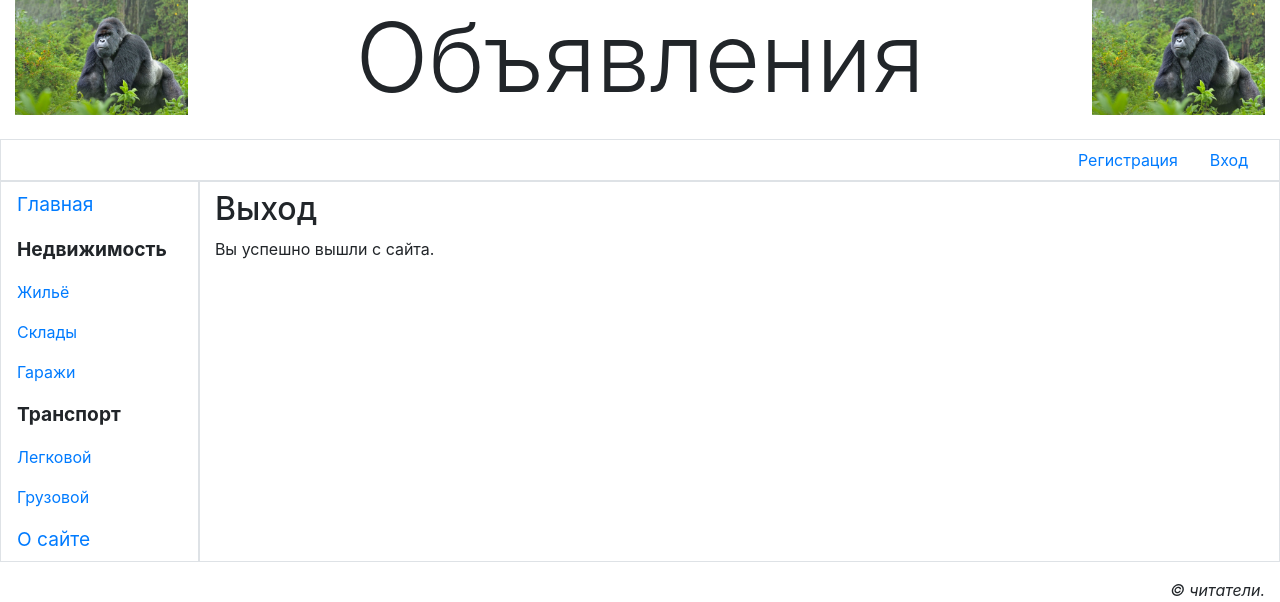
After one commit to rsbtv/DjangoBboard, a Django app: template main/templates/main/logout.html in a window 1280 px wide. The commit adds this page. Shown: the top 602 px of the page. Run offline with Django 5.2, Linux system fonts and the light colour scheme; the template is opened without the code that fills it, so the values that code supplies are empty; some libraries are stand-ins or nearby versions.

Commit message:
There`s an error when trying to logout

```diff
--- a/main/templates/layout/basic.html
+++ b/main/templates/layout/basic.html
@@ -29,11 +29,11 @@
                    aria-haspopup="true"
                    aria-expanded="false">Профиль</a>
                 <div class="dropdown-menu">
-                    <a class="dropdown-item" href="#">Мои объявления</a>
+                    <a class="dropdown-item" href="{% url 'main:profile' %}">Мои объявления</a>
                     <a class="dropdown-item" href="#">Изменить личные данные</a>
                     <a class="dropdown-item" href="#">Изменить пароль</a>
                     <div class="dropdown-divider"></div>
-                    <a class="dropdown-item" href="#">Выйти</a>
+                    <a class="dropdown-item" href="{% url 'main:logout' %}">Выйти</a>
                     <div class="dropdown-divider"></div>
                     <a class="dropdown-item" href="#">Удалить</a>
                 </div>
--- /dev/null
+++ b/main/templates/main/logout.html
@@ -0,0 +1,6 @@
+{% extends "layout/basic.html" %}
+{% block title %}Выход{% endblock %}
+{% block content %}
+<h2>Выход</h2>
+<p>Вы успешно вышли с сайта.</p>
+{% endblock %}
--- a/main/urls.py
+++ b/main/urls.py
@@ -1,9 +1,11 @@
 from django.urls import path
-from .views import index, other_page, BBLoginView
+from .views import index, other_page, BBLoginView, BBLogoutView, profile
 
 app_name = 'main'
 urlpatterns = [
     path('<str:page>/', other_page, name='other'),
     path('', index, name='index'),
     path('accounts/login/', BBLoginView.as_view(), name='login'),
+    path('accounts/logout/', BBLogoutView.as_view(), name='logout'),
+    path('accounts/profile/', profile, name='profile')
 ]
```
Also changed, not shown: main/templates/main/profile.html (added, +12 -0 lines), main/views.py (+18 -2 lines), 1 other file.
